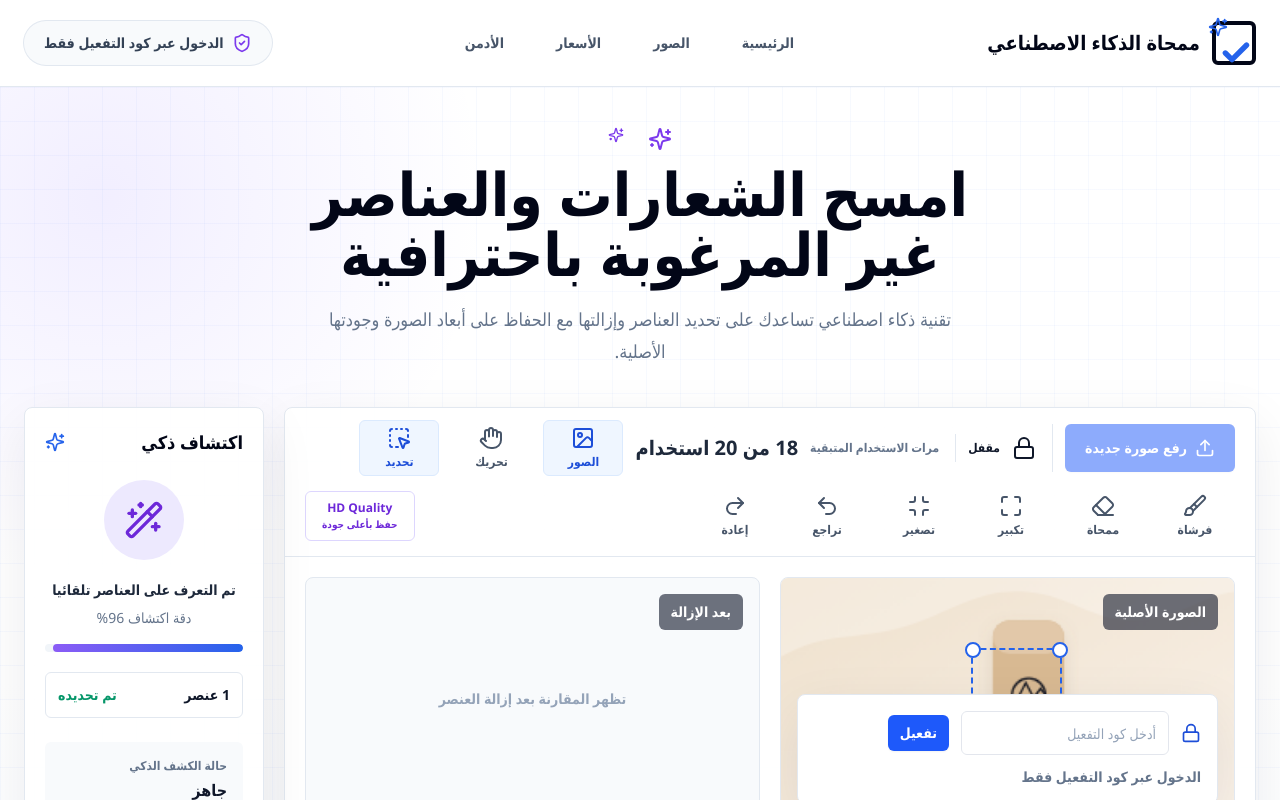
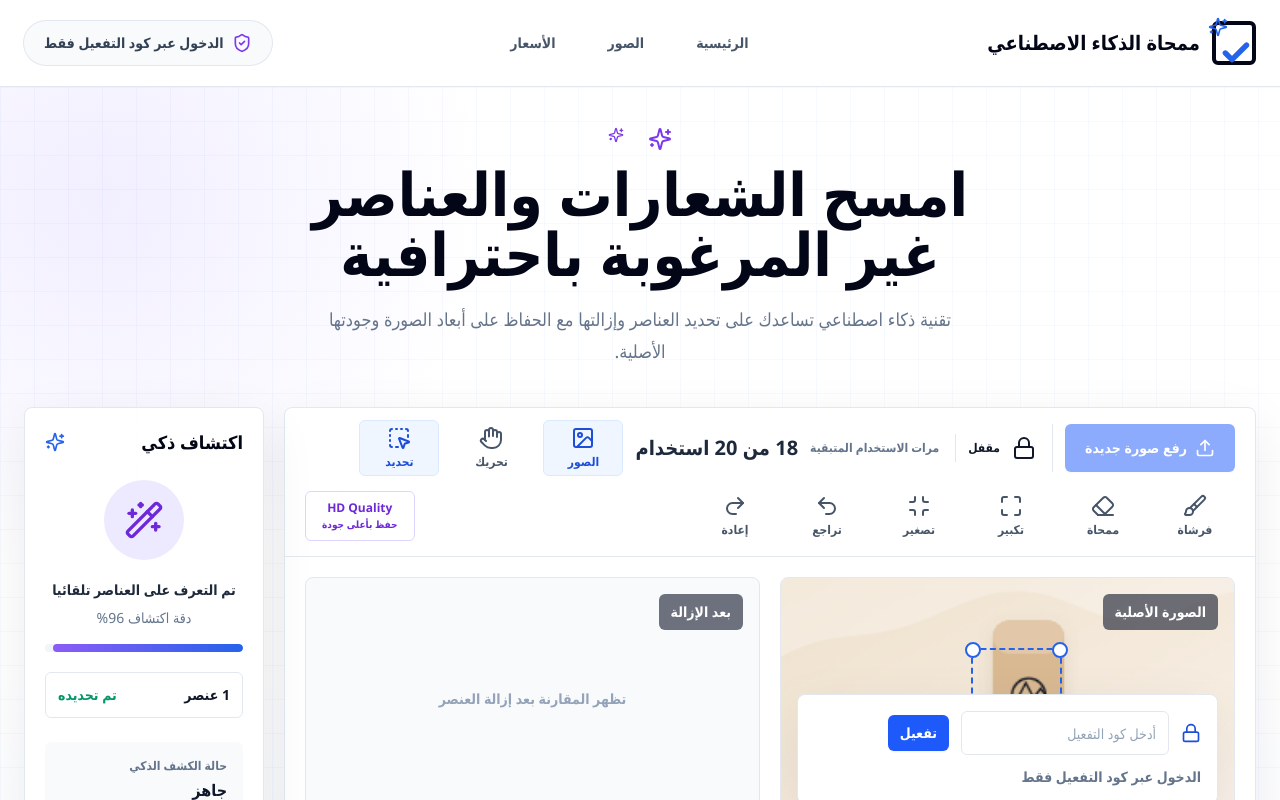
Before and after one commit to derlon2090-cpu/msah, a Next.js app: page / in a window 1280 px wide. Shown: the top 800 px of the page. Built offline with nearby package versions, Linux system fonts and the light colour scheme; no server answers.

Commit message:
Hide admin link from public navigation

```diff
--- a/components/Header.tsx
+++ b/components/Header.tsx
@@ -5,8 +5,7 @@ import { Logo } from "@/components/Logo";
 const links = [
   ["الرئيسية", "/"],
   ["الصور", "/images"],
-  ["الأسعار", "/pricing"],
-  ["الأدمن", "/control"]
+  ["الأسعار", "/pricing"]
 ];
 
 export function Header() {
```
